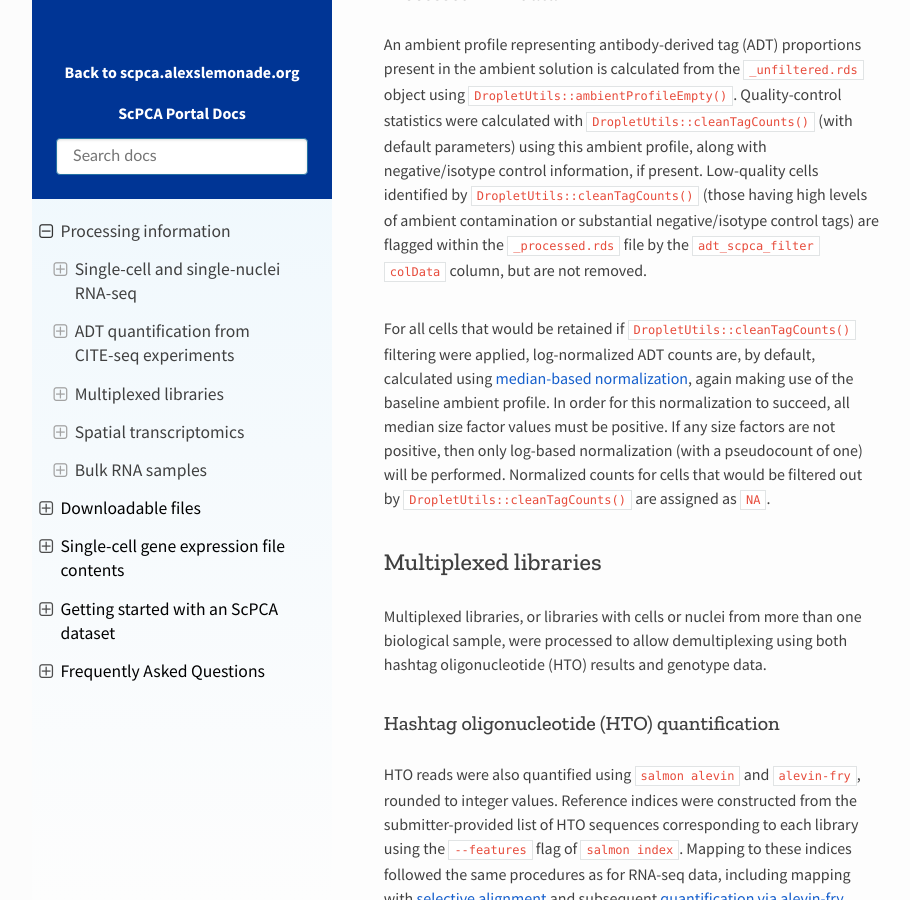
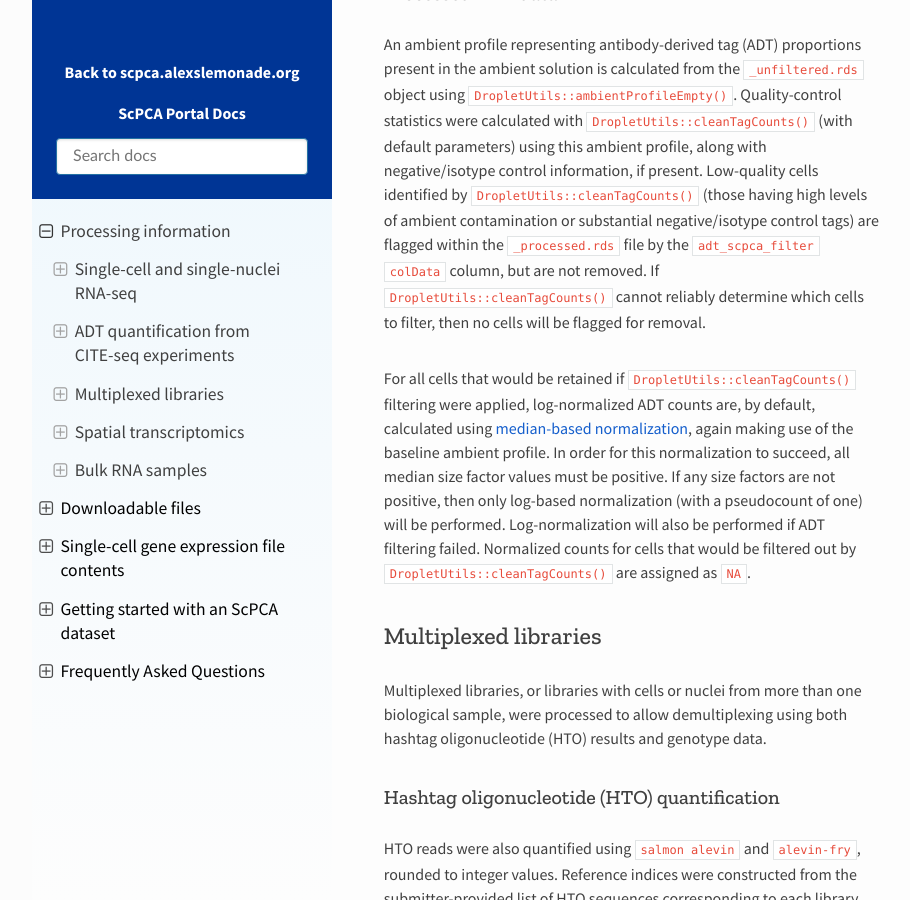
Before and after one commit to DongzeHE/scpca-docs, a Sphinx documentation site: the page built from docs/processing_information.md, in a window 1280 px wide and 900 px high, scrolled down 3632 px. Shown: the whole window, without its empty margins (158-1068 px from the left). Built offline with Sphinx 7.4.7 and the Read the Docs theme 2.0.0, drawn with Linux system fonts in a browser that asks for light colours.

Commit message:
a bit more about failure

```diff
--- a/docs/processing_information.md
+++ b/docs/processing_information.md
@@ -89,10 +89,12 @@
 An ambient profile representing antibody-derived tag (ADT) proportions present in the ambient solution is calculated from the `_unfiltered.rds` object using [`DropletUtils::ambientProfileEmpty()`](https://rdrr.io/github/MarioniLab/DropletUtils/man/ambientProfileEmpty.html).
 Quality-control statistics were calculated with [`DropletUtils::cleanTagCounts()`](https://rdrr.io/github/MarioniLab/DropletUtils/man/cleanTagCounts.html) (with default parameters) using this ambient profile, along with negative/isotype control information, if present.
 Low-quality cells identified by `DropletUtils::cleanTagCounts()` (those having high levels of ambient contamination or substantial negative/isotype control tags) are flagged within the `_processed.rds` file by the `adt_scpca_filter` `colData` column, but are not removed.
+If `DropletUtils::cleanTagCounts()` cannot reliably determine which cells to filter, then no cells will be flagged for removal.
 
 For all cells that would be retained if `DropletUtils::cleanTagCounts()` filtering were applied, log-normalized ADT counts are, by default, calculated using [median-based normalization](http://bioconductor.org/books/3.16/OSCA.advanced/integrating-with-protein-abundance.html#cite-seq-median-norm), again making use of the baseline ambient profile.
 In order for this normalization to succeed, all median size factor values must be positive.
 If any size factors are not positive, then only log-based normalization (with a pseudocount of one) will be performed.
+Log-normalization will also be performed if ADT filtering failed.
 Normalized counts for cells that would be filtered out by `DropletUtils::cleanTagCounts()` are assigned as `NA`.
 
 ## Multiplexed libraries
```
